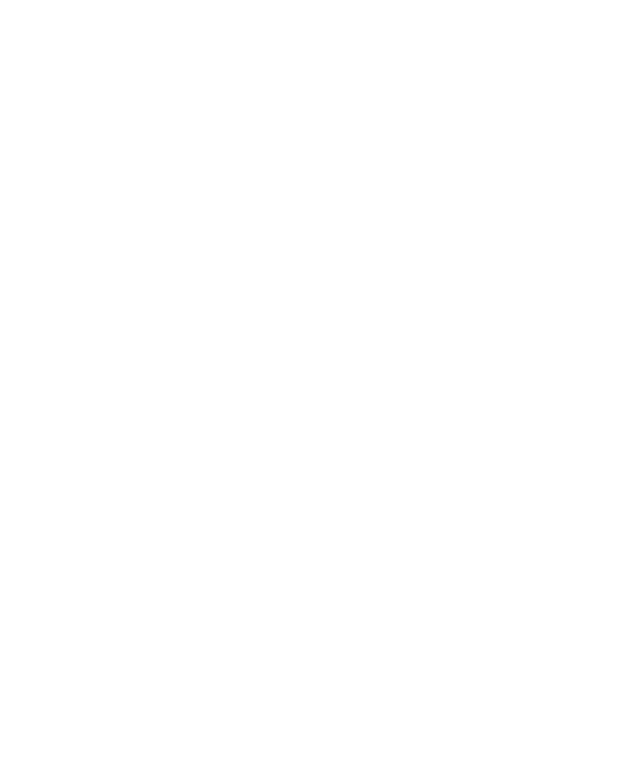
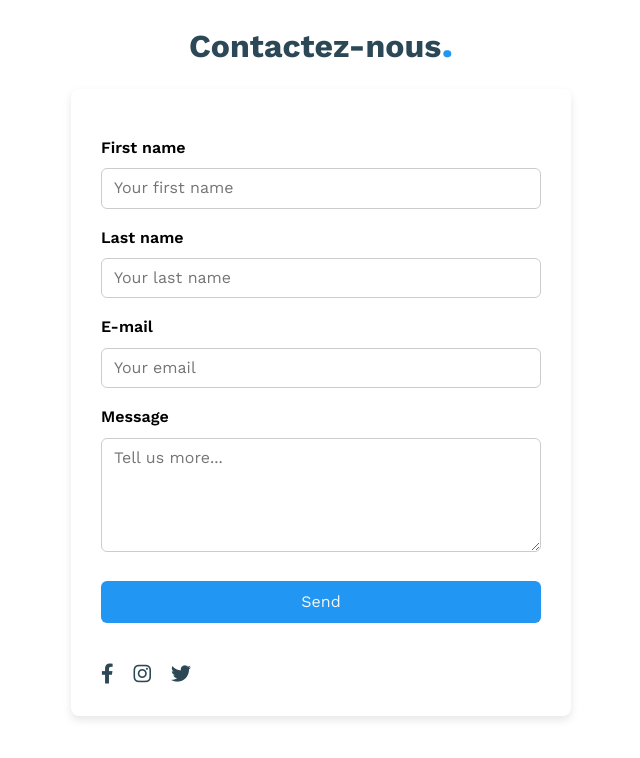
Before and after one commit to Saleh-chanselme/la-plume-libre, a plain HTML site: page contact.html in a window 1280 px wide. Shown: the whole page, without its empty margins (319-959 px from the left). Drawn offline with nearby package versions, Linux system fonts and the light colour scheme.

Commit message:
contact and about 1st version with css style

```diff
--- a/about.html
+++ b/about.html
@@ -0,0 +1,54 @@
+<!DOCTYPE html>
+<html lang="en">
+
+<head>
+    <meta charset="UTF-8">
+    <meta name="viewport" content="width=device-width, initial-scale=1.0">
+    <meta name="La Plume Libre! Nous avons tous les types de livres possibles et imaginables "
+        content="Venez dans notre magasin, nous avons des réductions et des offres intéressantes.">
+    <!-- main css  -->
+    <link rel="stylesheet" href="css/main.css">
+    <!-- render all elements normally -->
+    <link rel="stylesheet" href="css/normalize.css">
+    <!-- font awesome librabr -->
+    <link rel="stylesheet" href="css/all.min.css">
+    <!-- google font  -->
+    <link rel="stylesheet" href="link rel=" preconnect href="https://fonts.googleapis.com">
+    <link rel="preconnect" href="https://fonts.gstatic.com" crossorigin>
+    <link
+        href="https://fonts.googleapis.com/css2?family=Open+Sans:ital,wght@0,300..800;1,300..800&family=Work+Sans:ital,wght@0,100..900;1,100..900&display=swap"
+        rel="stylesheet">
+    <title>À propos</title>
+</head>
+
+<body>
+    <!-- start landing -->
+    <section>
+        <!-- introduction text -->
+        <div class="landing">
+            <div class="intro">
+                <h1>Qui sommes-Nous</h1>
+                <p>Bienvenue chez LPL
+                    Votre destination littéraire par excellence !
+
+                    Chez La Plume Libre , nous vous proposons une large sélection de livres pour tous les âges et tous
+                    les
+                    goûts :
+                    romans, essais, bandes dessinées, livres jeunesse, ouvrages scolaires et bien plus encore.
+                    Passionnés de lecture, notre équipe vous accueille avec plaisir et vous accompagne dans vos
+                    découvertes
+                    littéraires.
+                    Nous soutenons également les auteurs locaux et organisons régulièrement des rencontres, dédicaces et
+                    événements
+                    culturels.
+
+                    Venez feuilleter, découvrir et partager l’amour des livres dans un espace chaleureux et convivial !
+                </p>
+            </div>
+        </div>
+        <!-- end introduction text -->
+    </section>
+    <!-- end landing -->
+</body>
+
+</html>
--- a/contact.html
+++ b/contact.html
@@ -0,0 +1,53 @@
+<!DOCTYPE html>
+<html lang="en">
+
+<head>
+    <meta charset="UTF-8">
+    <meta name="viewport" content="width=device-width, initial-scale=1.0">
+    <meta name="La Plume Libre! Nous avons tous les types de livres possibles et imaginables "
+        content="Venez dans notre magasin, nous avons des réductions et des offres intéressantes.">
+    <!-- main css  -->
+    <link rel="stylesheet" href="css/main.css">
+    <!-- render all elements normally -->
+    <link rel="stylesheet" href="css/normalize.css">
+    <!-- font awesome librabr -->
+    <link rel="stylesheet" href="css/all.min.css">
+    <!-- font icon -->
+    <link rel="stylesheet" href="https://cdnjs.cloudflare.com/ajax/libs/font-awesome/6.4.0/css/all.min.css">
+
+    <!-- google font  -->
+    <link rel="stylesheet" href="link rel=" preconnect href="https://fonts.googleapis.com">
+    <link rel="preconnect" href="https://fonts.gstatic.com" crossorigin>
+    <link
+        href="https://fonts.googleapis.com/css2?family=Open+Sans:ital,wght@0,300..800;1,300..800&family=Work+Sans:ital,wght@0,100..900;1,100..900&display=swap"
+        rel="stylesheet">
+    <title>La Plume Libre</title>
+</head>
+
+<body>
+    <h1>Contactez-nous<span class="main-color">.</span></h1>
+    <form action="#" method="post">
+        <label for="first-name">First name</label>
+        <input type="text" id="first-name" name="first_name" placeholder="Your first name" required>
+
+        <label for="last-name">Last name</label>
+        <input type="text" id="last-name" name="last_name" placeholder="Your last name" required>
+
+        <label for="email">E-mail</label>
+        <input type="email" id="email" name="email" placeholder="Your email" required>
+
+        <label for="message">Message</label>
+        <textarea id="message" name="message" placeholder="Tell us more..." rows="5" required></textarea>
+
+        <button type="submit">Send</button>
+        <div class="social-icons">
+            <a href="#" target="_blank"><i class="fab fa-facebook-f"></i></a>
+            <a href="#" target="_blank"><i class="fab fa-instagram"></i></a>
+            <a href="#" target="_blank"><i class="fab fa-twitter"></i></a>
+        </div>
+
+
+    </form>
+</body>
+
+</html>
--- a/css/main.css
+++ b/css/main.css
@@ -57,3 +57,117 @@ body {
 /* start header */
 
 /* end header */
+/* start page about  */
+.landing {
+    background-color: var(--section-background);
+    background-size: cover;
+    height: calc(100vh - 64px);
+    position: relative;
+}
+
+.landing h1 {
+    color: var(--main-color);
+}
+
+.landing .intro {
+    position: absolute;
+    left: 50%;
+    top: 50%;
+    text-align: center;
+    transform: translate(-50%, -50%);
+    /* max-width: 100%; */
+    color: var(--secondary-color);
+    font-size: 18px;
+}
+
+/* end page about  */
+
+
+/* start contact */
+/* Center the form container */
+form {
+    max-width: 500px;
+    margin: auto;
+    padding: 30px;
+    background-color: #fff;
+    border-radius: 8px;
+    box-shadow: 0 4px 8px rgba(0, 0, 0, 0.1);
+}
+
+/* Title */
+h1 {
+    text-align: center;
+    margin-bottom: 30px;
+    font-size: 28px;
+    color: var(--secondary-color);
+}
+
+h1 .main-color {
+    color: var(--main-color);
+    font-size: 40px;
+}
+
+/* Labels */
+form label {
+    display: block;
+    margin-bottom: 6px;
+    margin-top: 20px;
+    font-weight: 600;
+}
+
+/* Inputs and textarea */
+form input[type="text"],
+form input[type="email"],
+form textarea {
+    width: 100%;
+    padding: 10px 12px;
+    border: 1px solid #ccc;
+    border-radius: 6px;
+    box-sizing: border-box;
+    font-size: 16px;
+    margin-top: 5px;
+    transition: border-color 0.3s ease;
+}
+
+/* Highlight on focus */
+form input:focus,
+form textarea:focus {
+    border-color: var(--main-color);
+    outline: none;
+}
+
+/* Submit button */
+form button[type="submit"] {
+    margin-top: 25px;
+    width: 100%;
+    background-color: var(--main-color);
+    color: var(--section-background);
+    border: none;
+    padding: 12px;
+    border-radius: 6px;
+    font-size: 16px;
+    cursor: pointer;
+    transition: background-color 0.3s ease-out;
+}
+
+form button[type="submit"]:hover {
+    background-color: var(--main-color);
+}
+
+.social-icons {
+    margin-top: 40px;
+    display: flex;
+    gap: 20px;
+}
+
+.social-icons a {
+    color: var(--secondary-color);
+    font-size: 20px;
+    transition: color 0.3s ease;
+}
+
+.social-icons a:hover {
+    color: var(--main-color);
+}
+
+/* end contact */
```
